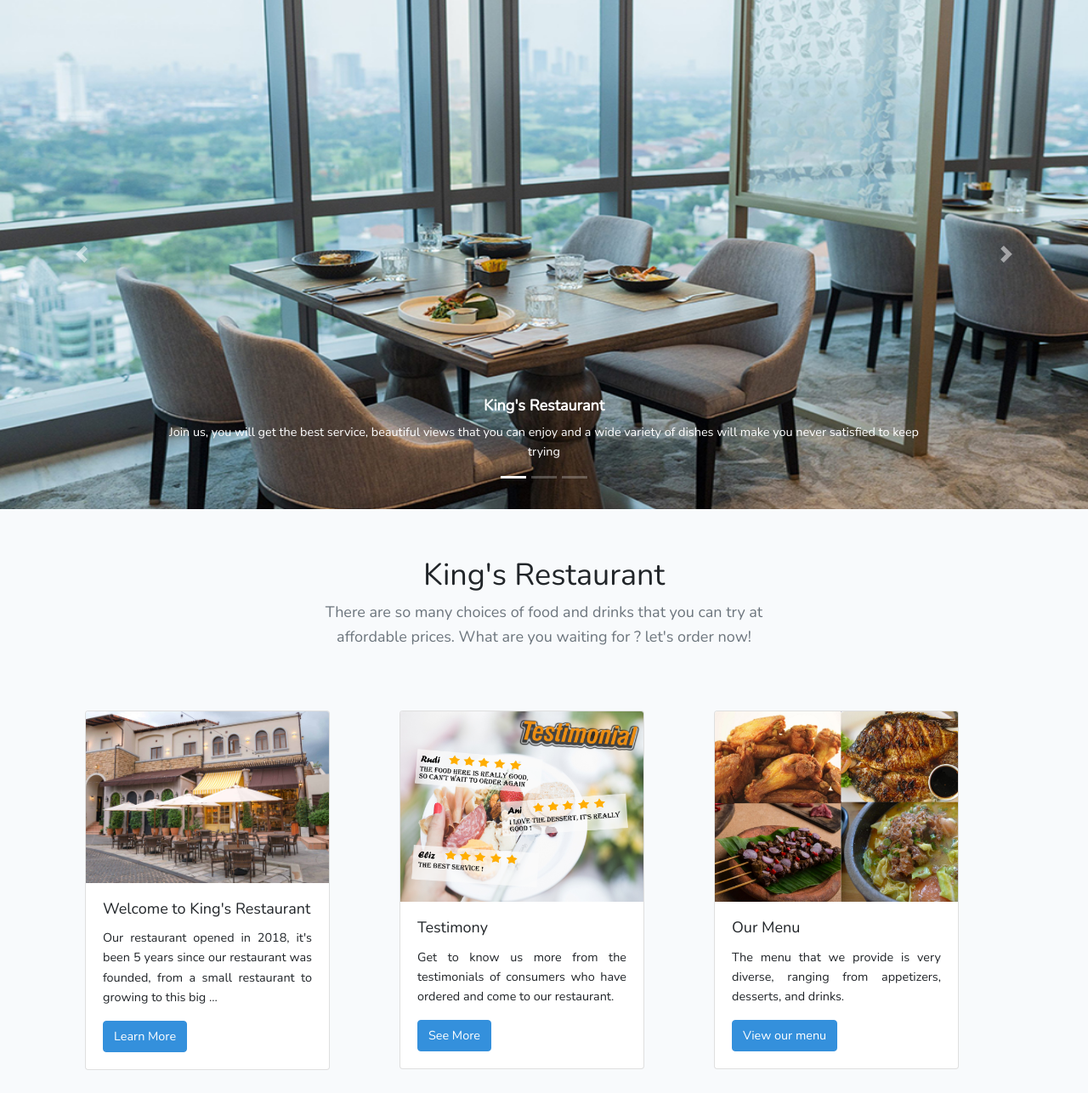
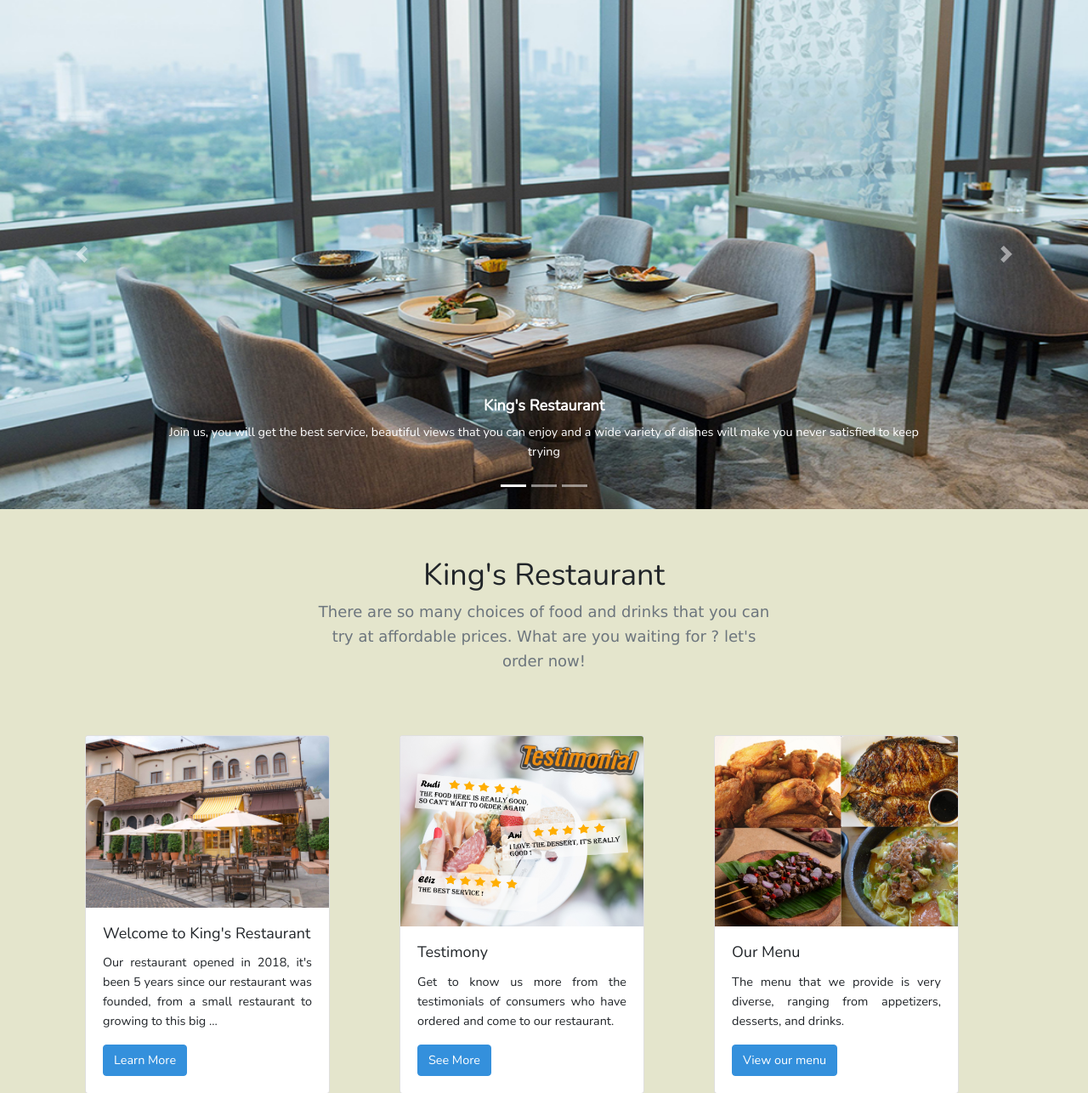
Before and after one commit to Death125/uts-restoran-2019130006, a Laravel app: page / in a window 1280 px wide. Shown: the part 56-1342 px from the top of the page at 85% size. Run offline with Laravel 8, Linux system fonts and the light colour scheme; style sheets or scripts are compiled from the project's sources.

Commit message:
edit homepage

```diff
--- a/resources/views/index.blade.php
+++ b/resources/views/index.blade.php
@@ -14,7 +14,8 @@
         <div class="row py-lg-5">
             <div class="col-lg-6 col-md-8 mx-auto">
                 <h1 class="fw-light">King's Restaurant</h1>
-                <p class="lead text-muted"> There are so many choices of food and drinks that you can try at affordable
+                <p class="lead text-muted font-lucida"> There are so many choices of food and drinks that you can try at
+                    affordable
                     prices. What are you waiting for ? let's order now!</p>
             </div>
         </div>
--- a/resources/views/layouts/master.blade.php
+++ b/resources/views/layouts/master.blade.php
@@ -7,7 +7,7 @@
     <meta http-equiv="X-UA-Compatible" content="ie=edge">
     <title>@yield('title') | King's Restaurant</title>
     <link rel="stylesheet" href="{{ asset('assets/css/app.css') }}">
-    <link rel="stylesheet" href="{{ asset('assets/style/app.css') }}">
+    <link rel="stylesheet" href="{{ asset('assets/css/style.css') }}">
 </head>
 
 <body>
```
Also changed, not shown: public/assets/css/style.css (added), resources/css/style.css (deleted).
